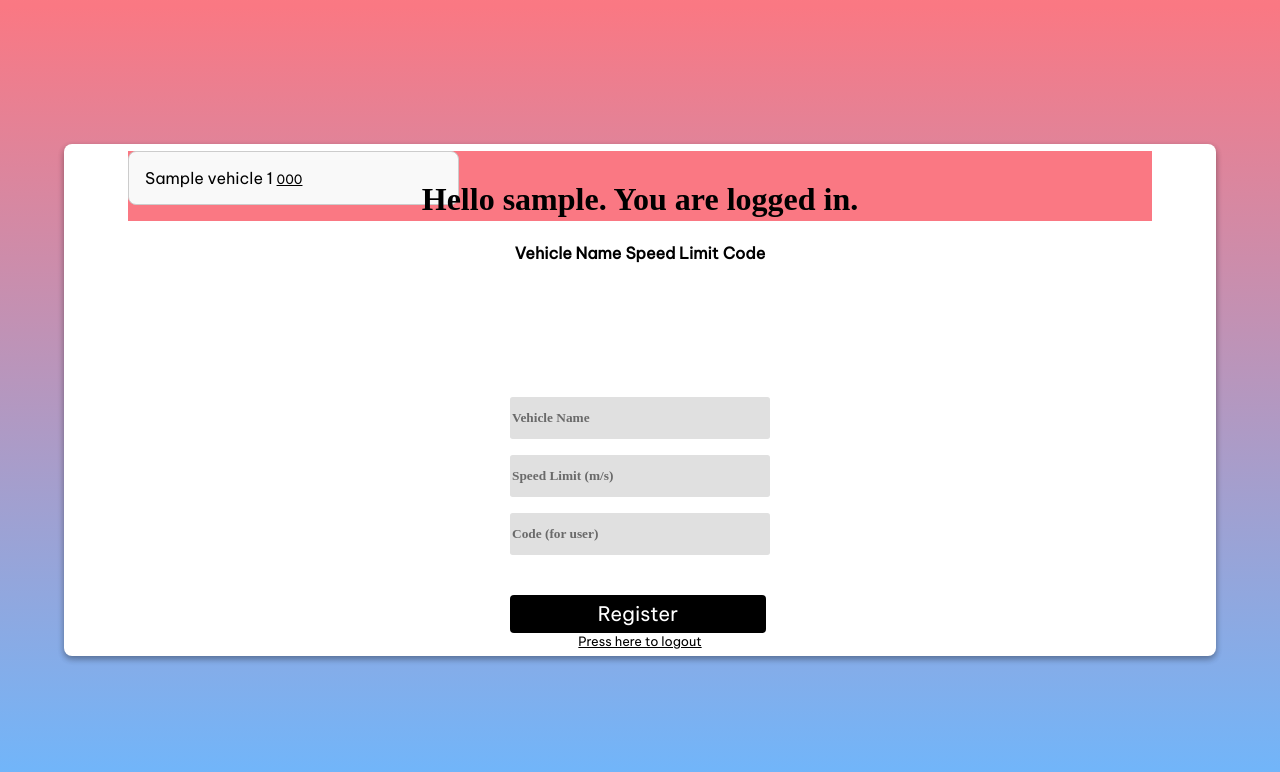
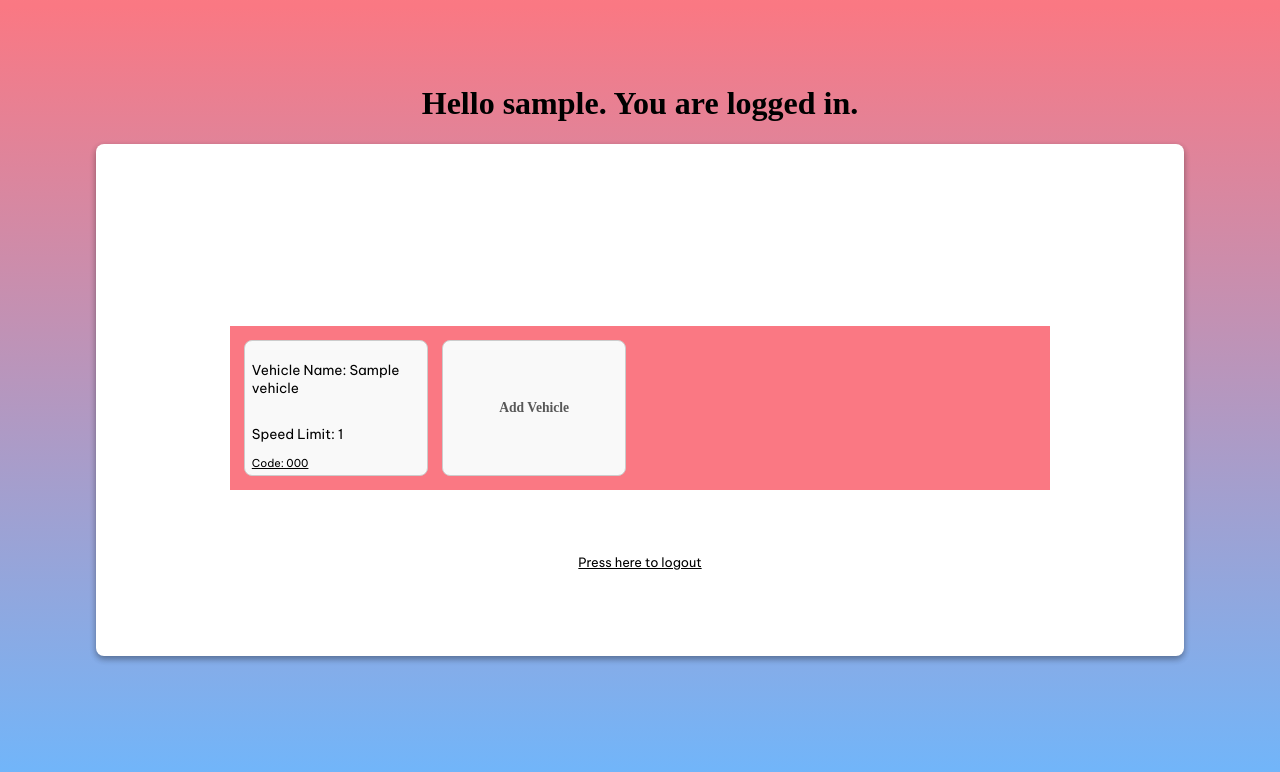
Before and after one commit to EmperMiner/SpeedTracker, a Flask app: page /dashboard in a window 1280 px wide. Shown: the top 772 px of the page. Run offline with Flask 3, Linux system fonts and the light colour scheme; a user stored in the database is signed in; tables that the repository leaves empty hold one stand-in row (values such as "Sample post"); lists and menus that the app fills with data are empty; some libraries are stand-ins or nearby versions; some web fonts are replaced.

Commit message:
css dashboard

```diff
--- a/app.py
+++ b/app.py
@@ -149,7 +149,7 @@ def vehicle(code):
         vehicleName = vehicle.vehicleName
         speedLimit = str(vehicle.speedLimit)
 
-    with open("D:/1.VGU/CSE2023/SpeedTracker/templates") as myfile:
+    with open("D:/1.VGU/CSE2023/SpeedTracker/Vehicle1.TXT") as myfile:
         textlst = myfile.read().split()
         x = np.array([textlst])
         y = x.astype(float)
--- a/static/style.css
+++ b/static/style.css
@@ -72,17 +72,13 @@ h1{
     color: black;
     transition: 250ms;
     animation: appearScale 500ms;
+    margin-bottom: 2vh;
 }
 
 form{
     margin-top: 20vh;
     display: flex;
     flex-direction: column;
-}
-
-.table{
-    position: absolute;
-    top: 30vh;
 }
 
 .redirect{
@@ -125,8 +121,8 @@ form{
 }
 
 .dashboard-wrapper{
-    height: clamp(30vh, 40vw, 70vw);
-    width: 90vw;
+    height: 35vw;
+    width: 80vw;
     background-color: #ffffff;
     margin: 0 1vw;
     display: flex;
@@ -137,22 +133,79 @@ form{
     align-items: center;
     justify-content: center;
     animation: appear 250ms;
+    padding: 2em;
 }
 
-.vehicle-container{
-    width: 80vw;
-    display: grid;
-    grid-template-columns: repeat(3, 3fr); /* 4 columns */
-    grid-template-rows: repeat(2, auto);
-    gap: 16px;
+.vehicle-container {
+    position: relative;
+    top: 12vh;
+    width: 80%;
+    display: flex;
+    flex-wrap: wrap;
+    align-items: flex-start; /* Align items to the top of the container */
+    gap: 1em;
     background-color: #FA7883;
+    padding: 1em;
+    box-sizing: border-box;
+    overflow-y: auto;
+    min-height: 10em;
+    font-size: 0.85em;
 }
 
 .vehicle {
     border: 1px solid #ccc;
-    padding: 16px;
-    border-radius: 8px;
+    height: calc(2 * (10em + 2em));
+    padding: 0.5em 0.5em;
+    border-radius: 0.5rem;
     background-color: #f9f9f9;
+    display: flex;
+    flex-direction: column;
+    width: calc(25% - 1em); /* Adjust width to fit 4 columns with gaps */
+    box-sizing: border-box;
+    height: 10em;
+    font-size: 0.em;
+}
+
+.popup{
+    position: absolute;
+    top: 0;
+    left: 35vw;
+    transform: translate(0,0) scale(0.000001);
+    background-color: #ffffff;
+    margin: 0 1vw;
+    display: flex;
+    flex-direction: column;
+    border: none;
+    border-radius: 0.5em;
+    outline: none;
+    padding: 2em;
+    transition: transform 0.4s, top 0.4s, opacity 0.4s;
+    z-index: 1000;
+}
+
+.open-popup {
+    position: absolute;
+    opacity: 1;
+    top: 0;
+    left: 35vw;
+    transform: translate(0, 0) scale(1.25);
+    display: block;
+}
+
+.add{
+    font-size: 1em;
+    display: flex;
+    justify-content: center;
+    align-items: center;
+    padding: 10px;
+    cursor: pointer;
+    font-family: Bmono;
+    font-weight: bold;
+    color: #585858;
+}
+
+.add:hover{
+    color: #5890F8;
 }
 
 .who-container {
@@ -237,6 +290,16 @@ color: transparent;
     cursor: pointer;
 }
 
+#dashboard-h1{
+    top: 8vh;
+    font-family: Bmono;
+    font-weight: bold;
+    font-size: 2em;
+    color: black;
+    transition: 250ms;
+    animation: appearScale 500ms;
+}
+
 #eye-icon{
     position: absolute;
     color: #6A6A6A;
--- a/templates/dashboard.html
+++ b/templates/dashboard.html
@@ -13,35 +13,22 @@
 
 <body>
     <div class="dashboard-wrapper shadow">
-    <h1>Hello {{ current_user.username }}. You are logged in.</h1>
+    <h1 id="dashboard-h1" >Hello {{ current_user.username }}. You are logged in.</h1>
 
     <div class="vehicle-container">
         {% for vehicle in vehicles %}
         <div class="vehicle">
-            {{ vehicle.vehicleName }}
-            {{ vehicle.speedLimit }}
-            <a class="redirect" href="{{ url_for('vehicle', code=vehicle.code) }}">{{ vehicle.code }}</a>
+            <p>Vehicle Name: {{ vehicle.vehicleName }}</p>
+            <p>Speed Limit: {{ vehicle.speedLimit }}</p>
+            <a class="redirect" href="{{ url_for('vehicle', code=vehicle.code) }}">Code: {{ vehicle.code }}</a>
         </div>
         {% endfor %}
+        <button type="submit" class="vehicle add" onclick="openPopup()">Add Vehicle</button>
     </div>
-    <table class="table">
-        <tr>
-            <th>Vehicle Name</th>
-            <th>Speed Limit</th>
-            <th>Code</th>
-        </tr>
-        {% for vehicle in vehicles %}
-        <tr>
-            <td>{{ vehicle.vehicleName }}</td>
-            <td>{{ vehicle.speedLimit }}</td>
-            <td><a class="redirect" href="{{ url_for('vehicle', code=vehicle.code) }}">{{ vehicle.code }}</a></td>
-        </tr>
-        {% endfor %}
-    </table>
 
     <form method="POST" action="">
         {{ form.hidden_tag() }}
-        <div class="input-container">
+        <div class="input-container popup shadow">
             {{ form.vehicleName }}
             {{ form.speedLimit }}
             {{ form.code }}
@@ -53,6 +40,25 @@
 
     <a class="redirect" href="{{url_for('logout')}}">Press here to logout</a>
     </div>
+<script>
+    let popup = document.querySelector(".popup");
+
+    function openPopup() {
+        popup.classList.add("open-popup");
+        document.addEventListener("click", Outside);
+    }
+
+    function closePopup() {
+        popup.classList.remove("open-popup");
+        document.removeEventListener('click', Outside);
+    }
+
+    function Outside(event) {
+        if (!popup.contains(event.target) && !document.querySelector('.add').contains(event.target)) {
+            closePopup();
+        }
+}
+</script>
 </body>
 
 </html>
--- a/templates/vehicle.html
+++ b/templates/vehicle.html
@@ -13,7 +13,7 @@
 
 <body>
     <div class="wrapper shadow">
-    <h1>Current Vehicle: {{ vehicleName }}</h1>
+    <h1>{{ vehicleName }}</h1>
 
     <p id="curSpeed">Current Speed: 0km/h</p>
     <p>Speed Limit: {{ speedLimit }}km/h</p>
```
Also changed, not shown: database.db.
